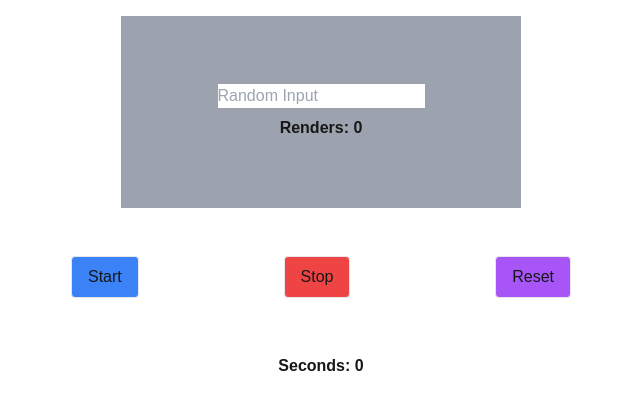
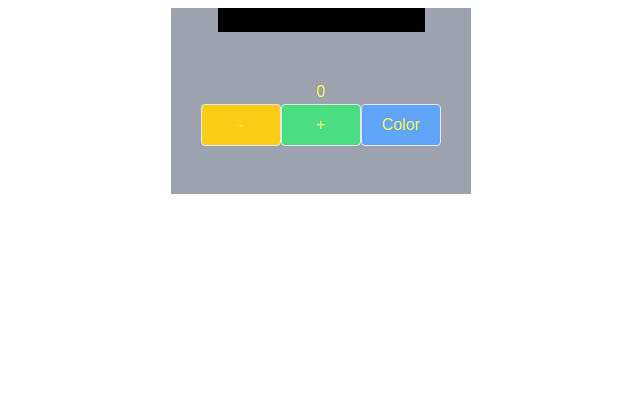
Before and after one commit to Yinkusadel/use-axios-, a Next.js app: page / in a window 1280 px wide. Shown: the top 410 px of the page, without its empty margins (319-959 px from the left). Built offline with nearby package versions, Linux system fonts and the light colour scheme.

Commit message:
add usereducer

```diff
--- /dev/null
+++ b/src/app/components/usereducer.tsx
@@ -0,0 +1,60 @@
+"use client"
+
+import { useReducer } from 'react';
+
+interface State {
+  count: number;
+  userInput: string;
+  color: boolean;
+}
+
+interface Action {
+  type: string;
+  payload?: string | null;
+}
+
+const ACTION = {
+  INCREMENT: 'increment',
+  DECREMENT: 'decrement',
+  NEW_USER_INPUT: 'newUserInput',
+  TG_COLOR: 'tgColor'
+}
+
+const reducer = (state: State, action: Action): State => {
+  switch (action.type) {
+    case ACTION.INCREMENT:
+      return { ...state, count: state.count + 1 };
+    case ACTION.DECREMENT:
+      return { ...state, count: state.count - 1 };
+    case ACTION.NEW_USER_INPUT:
+      return { ...state, userInput: action.payload ?? '' };
+    case ACTION.TG_COLOR:
+      return { ...state, color: !state.color };
+    default:
+      throw new Error(`Unhandled action type: ${action.type}`);
+  }
+}
+
+export default function UseReducerComponent() {
+  const [state, dispatch] = useReducer(reducer, { count: 0, userInput: '', color: false });
+
+  return (
+    <main className="bg-gray-400 flex justify-center flex-col w-[300px] m-auto mt-2 items-center" style={{ color: state.color ? '#FFF' : '#FFF952' }}>
+      <input
+        type="text"
+        className='bg-black'
+        value={state.userInput}
+        onChange={(e) => dispatch({ type: ACTION.NEW_USER_INPUT, payload: e.target.value })}
+      />
+      <br /><br />
+      <p>{state.count}</p>
+      <section className='flex justify-between'>
+        <button className="bg-yellow-400 border rounded p-2 w-20" onClick={() => dispatch({ type: ACTION.DECREMENT })}>-</button>
+        <button className="bg-green-400 border rounded p-2 w-20" onClick={() => dispatch({ type: ACTION.INCREMENT })}>+</button>
+        <button className="bg-blue-400 border rounded p-2 w-20" onClick={() => dispatch({ type: ACTION.TG_COLOR })}>Color</button>
+      </section>
+      <br /><br />
+      <p>{state.userInput}</p>
+    </main>
+  );
+}
--- a/src/app/page.tsx
+++ b/src/app/page.tsx
@@ -1,8 +1,9 @@
 // import TestAxiosComponent from "./components/axios";
 // import UseCallBackComponent from "./components/usecallback";
 // import UseMemoComponent from "./components/usememo";
+// import UseRefComponent from "./components/useref";
 
-import UseRefComponent from "./components/useref";
+import UseReducerComponent from "./components/usereducer";
 
 
 function App() {
@@ -11,7 +12,8 @@ function App() {
       {/* <TestAxiosComponent/> */}
       {/* <UseCallBackComponent /> */}
       {/* <UseMemoComponent /> */}
-      <UseRefComponent />
+      {/* <UseRefComponent /> */}
+      <UseReducerComponent />
     </main>
   );
 }
```
